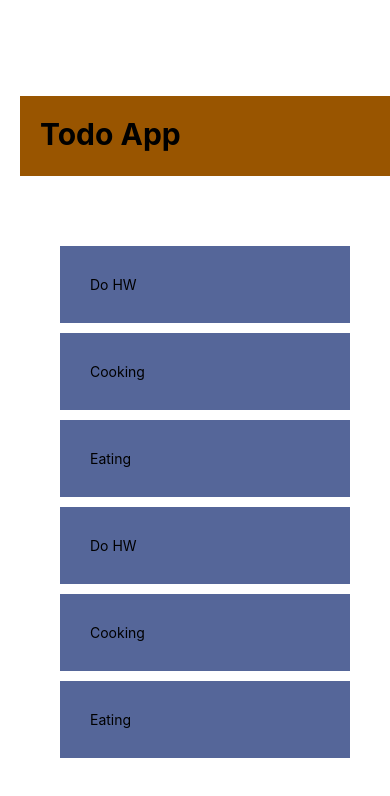
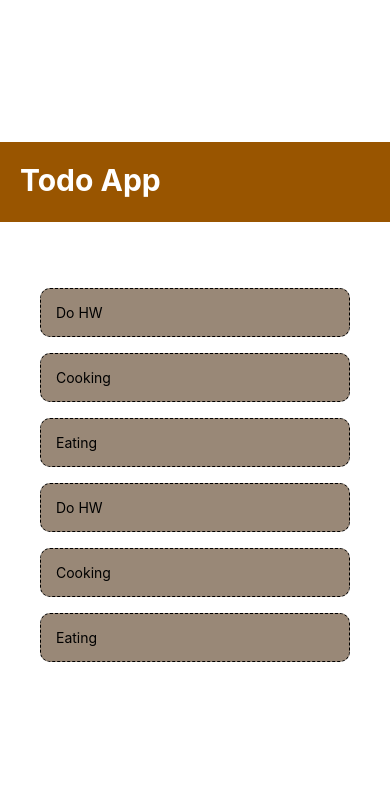
Before and after one commit to sararatBurke/Todo-React-Native, a React Native app: screen / in a window 390 px wide. Shown: the top 796 px of the page. Built offline with nearby package versions, Linux system fonts and the light colour scheme.

Commit message:
created a todoItem component

```diff
--- a/App.js
+++ b/App.js
@@ -1,6 +1,7 @@
 import React, { useState } from 'react';
 import { Button, FlatList, StyleSheet, Text, View, TouchableOpacity } from 'react-native';
-import Header from './components/header'
+import Header from './components/header';
+import TodoItem from './components/todoItem';
 
 export default function App() {
   const [todos, setTodos] = useState([
@@ -12,6 +13,7 @@
     {id: '6', task: 'Eating'}
   ]);
 
+
   return (
     <View style={styles.container}>
       <Header />
@@ -21,7 +23,7 @@
           <FlatList
             data={todos}
             renderItem={({item}) => (
-              <Text style={styles.item}>{item.task}</Text>
+              <TodoItem item={item}/>
             )}
           />
         </View>
@@ -37,8 +39,6 @@
     flex: 1,
     backgroundColor: '#fff',
     justifyContent: 'center',
-    marginLeft: 20,
-    marginTop: 50,
   },
 
   content:{
@@ -47,7 +47,7 @@
   },
 
   list:{
-    marginTop: 20,
+    marginTop: 10,
 
   },
 
--- a/components/header.js
+++ b/components/header.js
@@ -8,8 +8,6 @@
         <Text style={styles.title}>Todo App</Text>
     </View>
     )
-
-
 }
 
 const styles = StyleSheet.create({
@@ -21,6 +19,7 @@
     },
 
     title:{
+        color: '#fff',
         fontSize: 30,
         fontWeight: 'bold',
     },
--- /dev/null
+++ b/components/todoItem.js
@@ -0,0 +1,28 @@
+import React from 'react';
+import { StyleSheet, Text, TouchableOpacity} from 'react-native';
+
+
+export default function TodoItem({item}) {
+    return(
+    <TouchableOpacity>
+        <Text style={styles.item}>{item.task}</Text>
+    </TouchableOpacity>
+    )
+}
+
+const styles = StyleSheet.create({
+    item:{
+        padding: 15,
+        marginTop: 16,
+        border: '1px #000 dashed',
+        borderRadius: 10,
+        backgroundColor: '#987',
+
+    },
+
+    title:{
+        color: '#fff',
+        fontSize: 30,
+        fontWeight: 'bold',
+    },
+});
```
